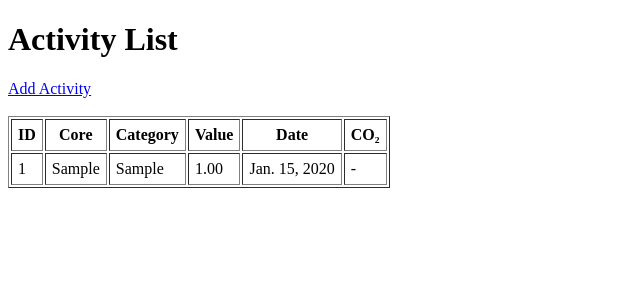
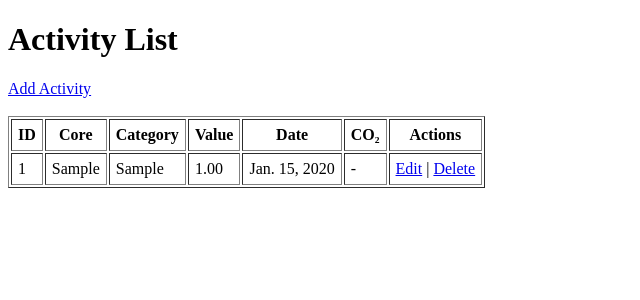
Before and after one commit to Sanjayeng/CarbonFootprint, a Django app: page /emissions/ in a window 1280 px wide. Shown: the top 300 px of the page, without its empty margins (0-640 px from the left). Run offline with Django 5.2, Linux system fonts and the light colour scheme; tables that the repository leaves empty hold one stand-in row (values such as "Sample post").

Commit message:
added edit and delete

```diff
--- a/sustainledger/Emissions/urls.py
+++ b/sustainledger/Emissions/urls.py
@@ -4,4 +4,6 @@ from . import views
 urlpatterns = [
     path('', views.emission_index, name='emission_index'),
     path('add/', views.activity_add, name='activity_add'),
+     path('edit/<int:pk>/', views.activity_edit, name='activity_edit'),
+    path('delete/<int:pk>/', views.activity_delete, name='activity_delete'),
 ]
--- a/sustainledger/Emissions/views.py
+++ b/sustainledger/Emissions/views.py
@@ -1,5 +1,6 @@
-from django.shortcuts import render, redirect
-from .models import Activity
+from django.shortcuts import render, redirect, get_object_or_404
+from .models import Activity   # keep as you have
+
 
 
 def emission_index(request):
@@ -47,3 +48,22 @@ def activity_add(request):
         return redirect("emission_index")
 
     return render(request, "emissions/add.html")
+
+def activity_edit(request, pk):
+    activity = get_object_or_404(Activity, pk=pk)
+
+    if request.method == "POST":
+        activity.core = request.POST.get("core")
+        activity.category = request.POST.get("category")
+        activity.value = request.POST.get("value")
+        activity.date = request.POST.get("date")
+        activity.save()
+        return redirect("emission_index")
+
+    return render(request, "emissions/edit.html", {"activity": activity})
+
+
+def activity_delete(request, pk):
+    activity = get_object_or_404(Activity, pk=pk)
+    activity.delete()
+    return redirect("emission_index")
--- a/sustainledger/TEMPLATES/Emissions/index.html
+++ b/sustainledger/TEMPLATES/Emissions/index.html
@@ -19,6 +19,8 @@
         <th>Value</th>
         <th>Date</th>
         <th>CO₂</th>
+        <th>Actions</th>
+
     </tr>
 
     {% for row in rows %}
@@ -35,8 +37,13 @@
             -
         {% endif %}
     </td>
+    <td>
+        <a href="{% url 'activity_edit' row.id %}">Edit</a> |
+        <a href="{% url 'activity_delete' row.id %}"
+           onclick="return confirm('Are you sure you want to delete this activity?');">
+            Delete
+        </a>
+    </td>
 </tr>
 {% endfor %}
 </table>
-</body>
-</html>
```
Also changed, not shown: sustainledger/TEMPLATES/Emissions/edit.html (added, +40 -0 lines). Lines whose indentation alone changed are shown as unchanged.
